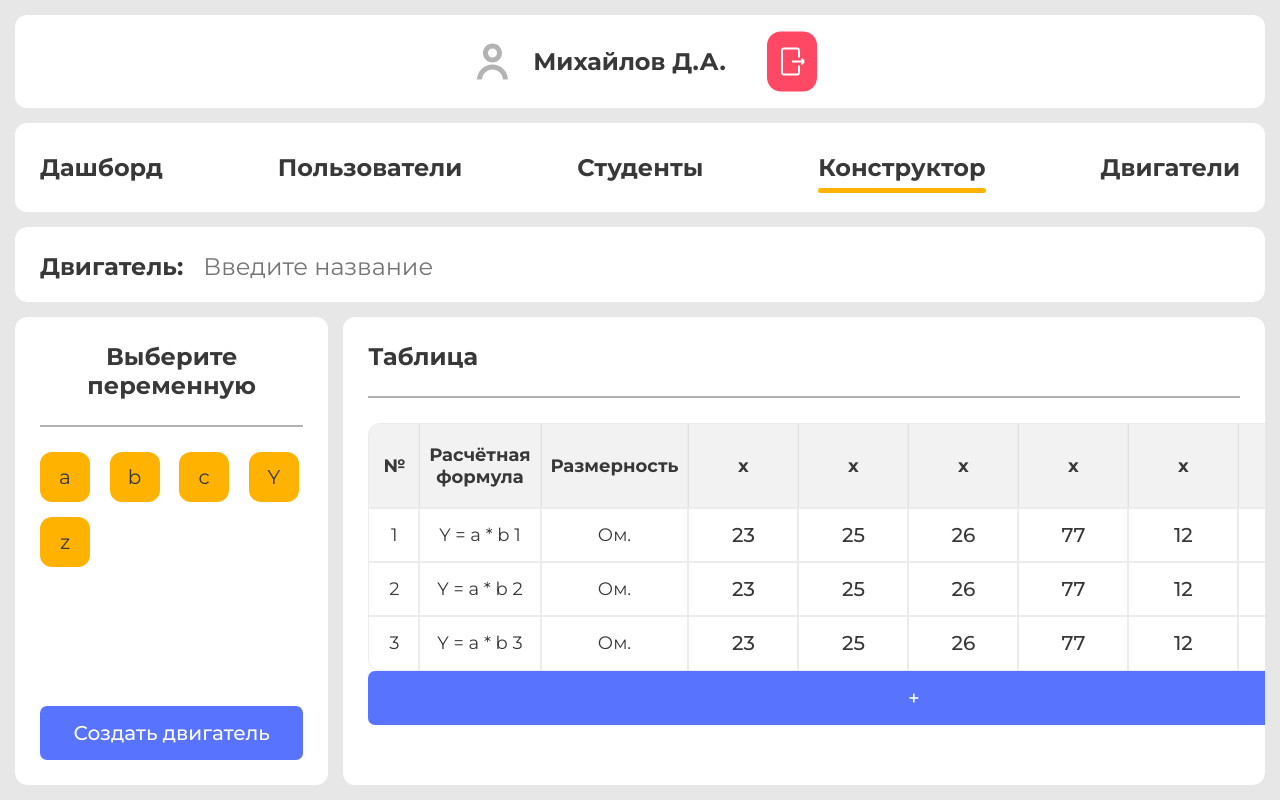
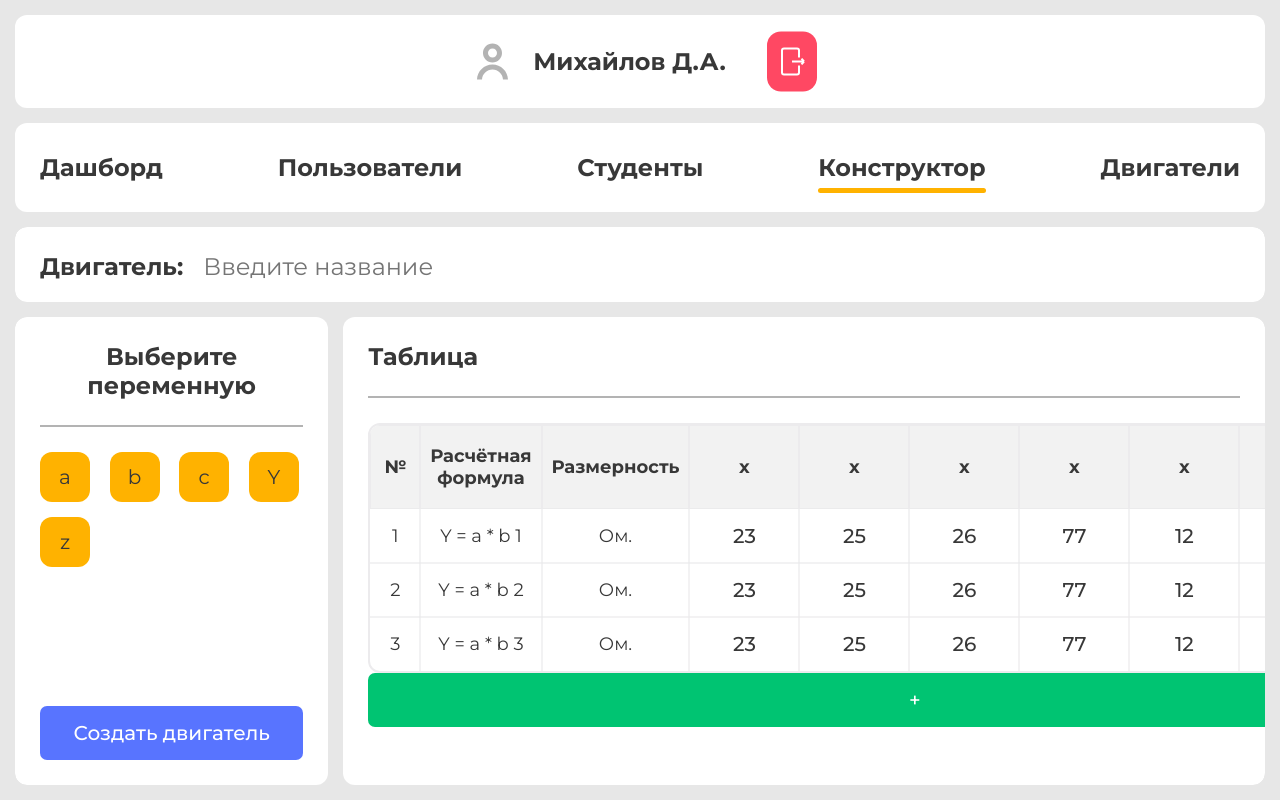
Before and after one commit to HealKnix/engine-design-web, a Vue app: page /constructor in a window 1280 px wide. Built offline with nearby package versions, Linux system fonts and the light colour scheme.

Commit message:
Небольшой редизайн таблицы

```diff
--- a/src/assets/main.css
+++ b/src/assets/main.css
@@ -14,6 +14,7 @@
   --color-white: white;
   --color-border-1: #ecebed;
   --color-border-2: #d3d0d7;
+  --color-border-3: #f2f2f2;
 
   /* Text */
   --text-primary: #383838;
--- a/src/views/ConstructorView.vue
+++ b/src/views/ConstructorView.vue
@@ -80,7 +80,12 @@
                 </tr>
               </table>
             </div>
-            <BaseButton text="+" @click="createNewRow" />
+            <BaseButton
+              id="create_new_row_btn"
+              text="+"
+              color="var(--color-green)"
+              @click="createNewRow"
+            />
           </div>
 
           <div class="inputs__wrapper" style="width: 450px">
@@ -241,6 +246,11 @@
         ref(null),
       ],
     });
+
+    const create_new_row_btn = document.getElementById(
+      'create_new_row_btn',
+    ) as HTMLButtonElement;
+    create_new_row_btn.scrollIntoView(true);
   };
 </script>
 
@@ -308,14 +318,14 @@
     border-spacing: 0;
     border-radius: var(--br-big);
     outline: none;
-    border: 1px solid var(--color-border-1);
+    border: 2px solid var(--color-border-1);
     overflow: hidden;
   }
 
   table > tr > td,
   table > tr > th {
     border: none;
-    box-shadow: 0 0 0 1px var(--color-border-1);
+    box-shadow: 0 0 0 0.65px var(--color-border-1);
   }
   th,
   td {
@@ -323,11 +333,14 @@
   }
 
   th {
-    background-color: rgba(0, 0, 0, 0.05);
+    background-color: var(--color-border-3);
+    box-shadow: inset 0 0 0 1px var(--color-border-1) !important;
     padding: 20px 10px;
   }
 
   td > input {
+    --color-select: var(--color-green);
+
     outline: none;
     width: 100%;
     min-width: 110px;
@@ -351,11 +364,11 @@
   }
 
   td > input:focus {
-    box-shadow: inset 0 0 0 2px var(--color-primary);
+    box-shadow: inset 0 0 0 2px var(--color-select);
   }
 
   td > input.selected {
-    box-shadow: inset 0 0 0 2px var(--color-primary);
+    box-shadow: inset 0 0 0 2px var(--color-select);
   }
 
   td > input.selected:not(:focus) {
@@ -364,13 +377,13 @@
 
   @keyframes anim1 {
     from {
-      box-shadow: inset 0 0 0 2px var(--color-primary);
+      box-shadow: inset 0 0 0 2px var(--color-select);
     }
     50% {
-      box-shadow: inset 0 0 0 1px var(--color-primary);
+      box-shadow: inset 0 0 0 1px var(--color-select);
     }
     to {
-      box-shadow: inset 0 0 0 2px var(--color-primary);
+      box-shadow: inset 0 0 0 2px var(--color-select);
     }
   }
 
@@ -393,16 +406,16 @@
 
   td.number.deletable:hover::after {
     position: absolute;
+    left: 0;
+    top: 0;
     display: flex;
     justify-content: center;
     align-items: center;
     content: 'X';
-    width: 30px;
-    height: 30px;
-    top: 50%;
-    left: 50%;
-    transform: translate(-50%, -50%);
-    border-radius: 50%;
+    font-weight: 600;
+    width: 100%;
+    height: 100%;
+    border-radius: var(--br-small);
     color: var(--color-white);
     background-color: var(--color-red);
   }
```
